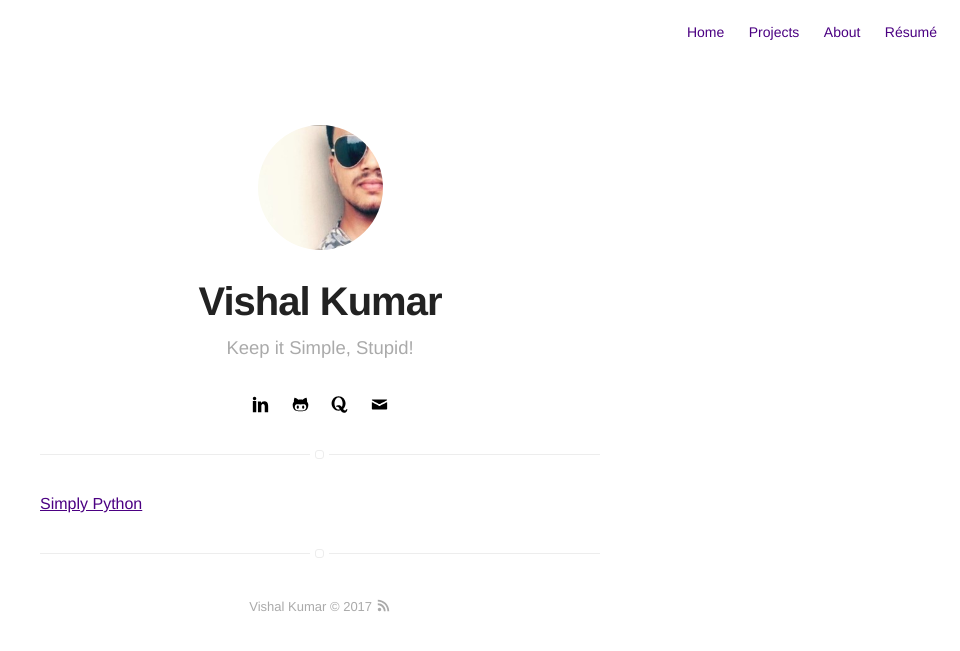
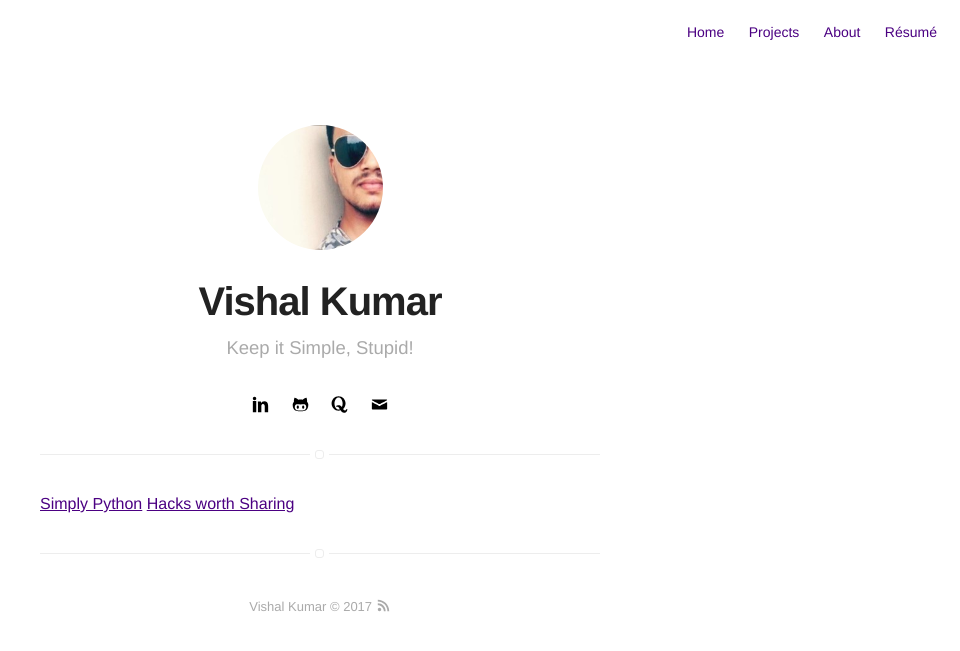
Before and after one commit to the-vishal/the-vishal.github.io, a Jekyll site: the page built from blog/index.html, in a window 1280 px wide. Shown: the top 651 px of the page, without its empty margins (320-1280 px from the left). Built offline with Jekyll 4.4.1, drawn with Linux system fonts in a browser that asks for light colours.

Commit message:
Update index.html

```diff
--- a/blog/index.html
+++ b/blog/index.html
@@ -6,7 +6,8 @@ title: Blog
 ---
 <section class="list">
 	{% if site.posts.size == 0 %}
-		<a class="link" href="https://simplypython.quora.com">            Simply Python</a>
+		<a class="link" href="https://simplypython.quora.com">Simply Python</a>
+	       <a class="link" href=" https://hacksworthsharing.quora.com/">Hacks worth Sharing</a>
 	{% elsif site.paginate %}
 		{% for post in paginator.posts %}
 			{% if post.category == 'blog' %}
```
